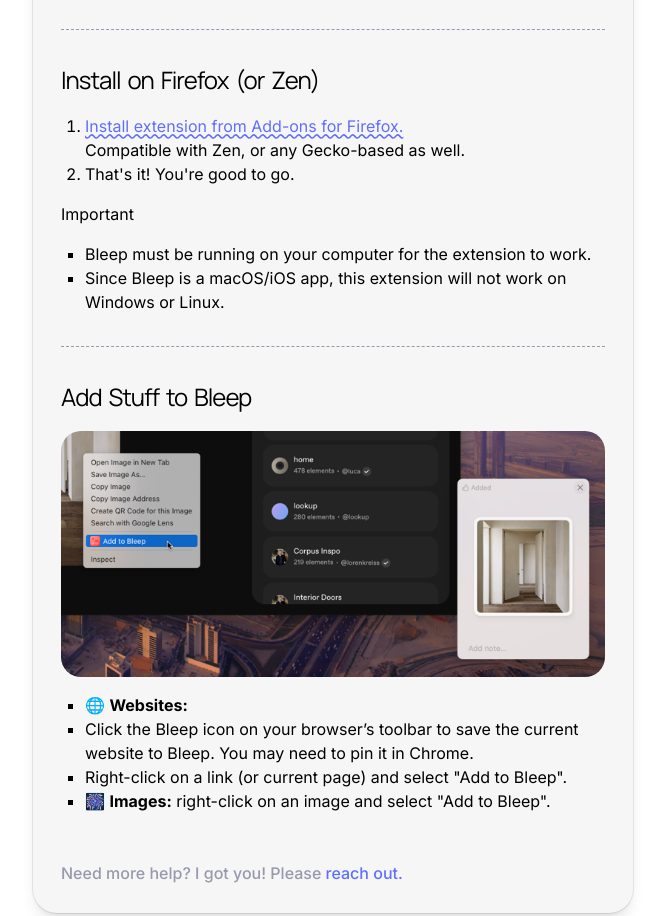
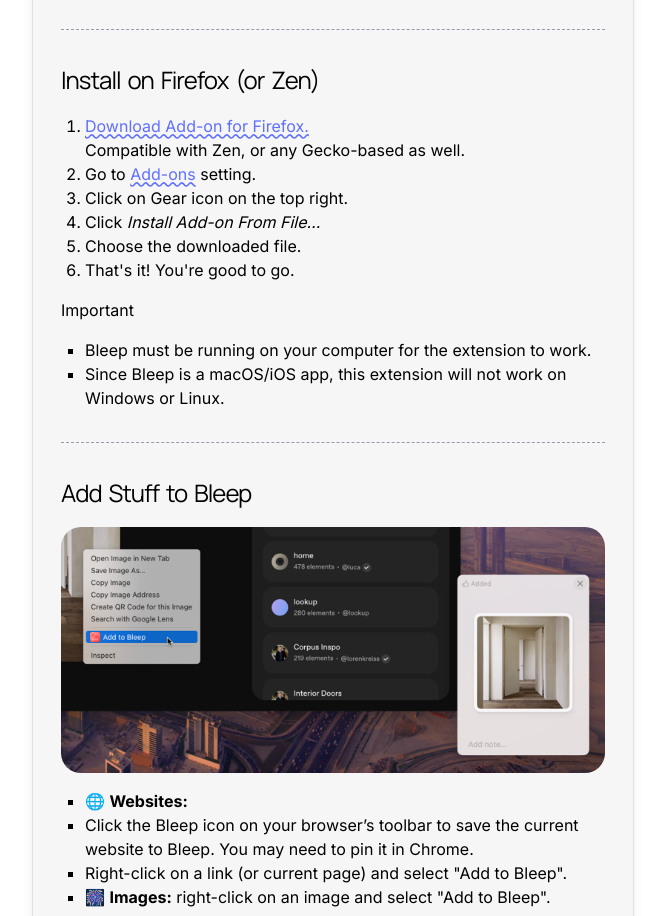
Before and after one commit to rnmp/bleep_website, an Astro site: page /support/extensions in a window 1280 px wide. Shown: the part 1823-2739 px from the top of the page, without its empty margins (307-972 px from the left). Built offline with nearby package versions, Linux system fonts and the light colour scheme; Astro itself is replaced by a stand-in of ours.

Commit message:
Add alternative install path for Firefox :)

```diff
--- a/src/pages/support/extensions.mdx
+++ b/src/pages/support/extensions.mdx
@@ -41,8 +41,12 @@
 
 ## Install on Firefox (or Zen)
 
-1. [Install extension from Add-ons for Firefox.](https://addons.mozilla.org/en-US/firefox/addon/bleep-quick-save/)
+1. [Download Add-on for Firefox.](/extensions/firefox/9bfc2eb6da82413a9eba-1.3.xpi)
    Compatible with Zen, or any Gecko-based as well.
+2. Go to [Add-ons](about:addons) setting.
+3. Click on Gear icon on the top right.
+4. Click _Install Add-on From File…_
+5. Choose the downloaded file.
 2. That's it! You're good to go.
 
 ### Important
```
Also changed, not shown: 1 other file.
